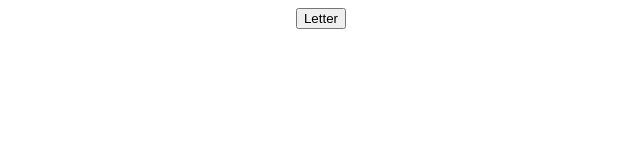
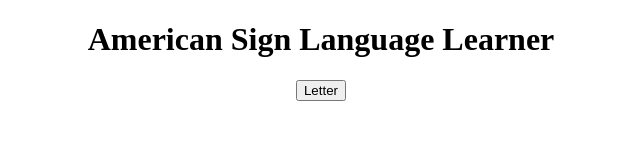
Before and after one commit to gcbest/see-deez-handz-vanilla-js, a plain HTML site: page index.html in a window 1280 px wide. Shown: the whole page, without its empty margins (319-959 px from the left). Drawn offline with Linux system fonts and the light colour scheme.

Commit message:
deploy: c2fd5806b22876160d80e442124d3a1e4d63fbb6

```diff
--- a/index.html
+++ b/index.html
@@ -4,11 +4,12 @@
 <head>
     <meta charset="UTF-8">
     <meta name="viewport" content="width=device-width, initial-scale=1.0">
-    <title>American Sign Language Learner 2</title>
+    <title>American Sign Language Learner</title>
     <link rel="stylesheet" href="./style.css">
 </head>
 
 <body>
+    <h1>American Sign Language Learner</h1>
     <div>
         <button id="letter-btn">Letter</button>
         <!-- <button id="word-btn">Word</button> -->
```
